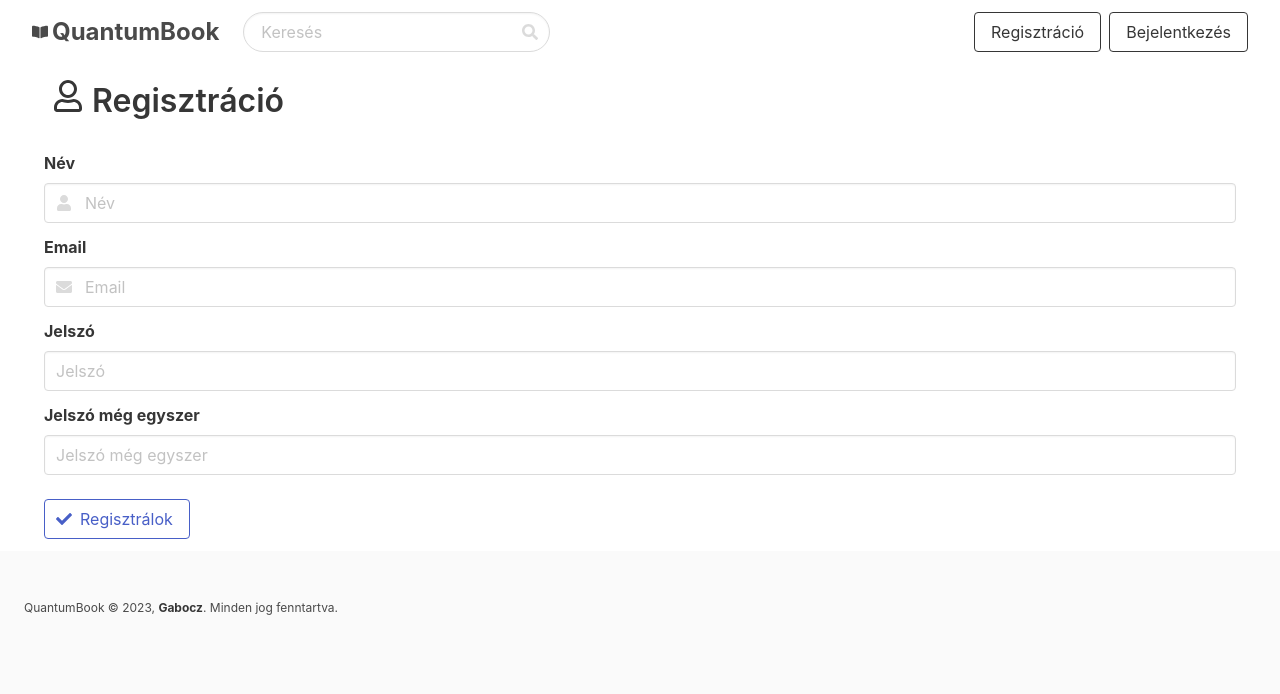
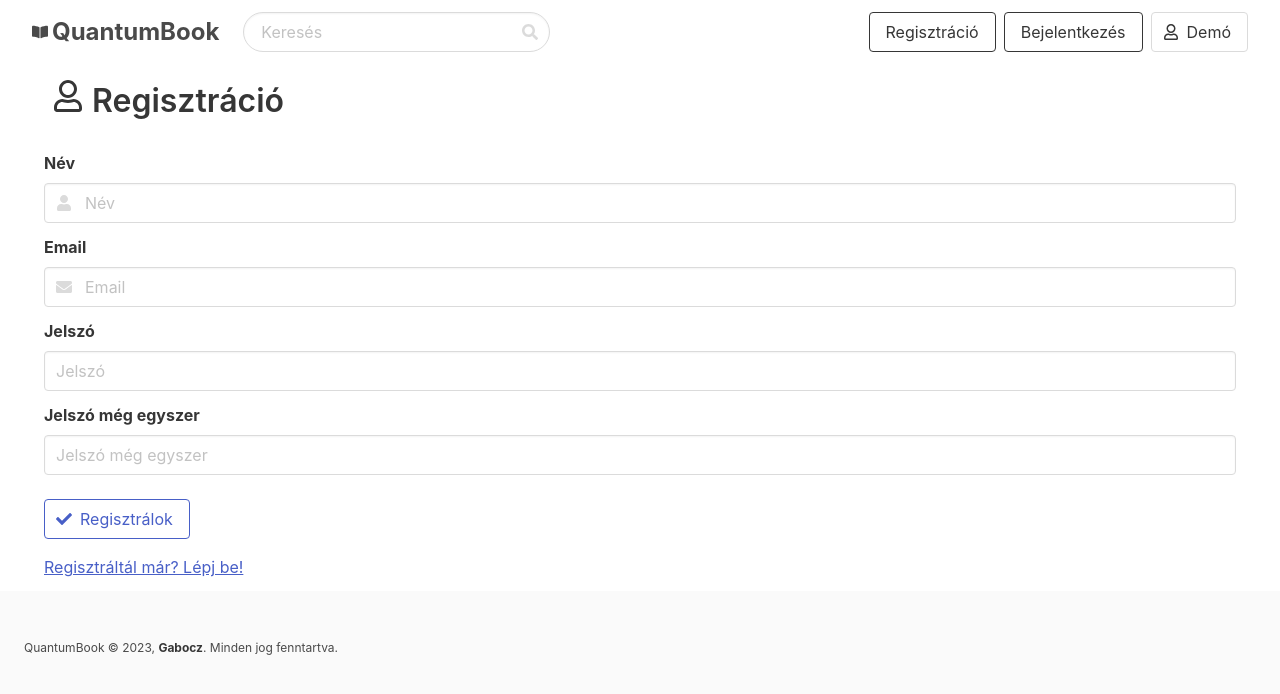
Before and after one commit to Gabocz/book-atlas-mern-app, a React (Create React App) app in the folder frontend/: page /register in a window 1280 px wide. Shown: the top 694 px of the page. Built offline with nearby package versions, Linux system fonts and the light colour scheme.

Commit message:
finished testUser functionality

```diff
--- a/frontend/src/components/Navbar.jsx
+++ b/frontend/src/components/Navbar.jsx
@@ -4,6 +4,7 @@ import { Link, useNavigate } from 'react-router-dom'
 import { toast } from 'react-toastify'
 import { UserContext } from '../context/UserContext'
 import { searchBooks} from './/../helpers/book'
+import TestUserLogin from './TestUserLogin'
 
 
 function Navbar({setFoundBooks, setIsLoading}) {
@@ -120,6 +121,7 @@ function Navbar({setFoundBooks, setIsLoading}) {
                   <Link to='/login' className="button is-dark is-outlined is-responsive">
                     Bejelentkezés
                   </Link>
+                  <TestUserLogin/>
                 </div>
               </div>
             </div>
--- /dev/null
+++ b/frontend/src/components/TestUserLogin.jsx
@@ -0,0 +1,30 @@
+import { useContext } from "react"
+import { useNavigate } from "react-router-dom"
+import { FaRegUser } from "react-icons/fa"
+import { UserContext } from "../context/UserContext"
+import { toast } from 'react-toastify'
+
+const testUser = {
+    email: "teszt@teszt.com",
+    password: "secret"
+}
+
+function TestUserLogin() {
+    const { login } = useContext(UserContext)
+    const navigate = useNavigate()
+
+    const loginTestUser = async() =>  {
+        await login(testUser)
+        navigate('/')
+        toast.success('Sikeres belépés.')
+    }
+
+    return (
+          <button onClick={loginTestUser} className="button is-responsive">
+          <span className="icon"><FaRegUser/></span>
+          <span>Demó</span>
+          </button>
+    )
+}
+
+export default TestUserLogin
--- a/frontend/src/pages/Login.jsx
+++ b/frontend/src/pages/Login.jsx
@@ -1,7 +1,7 @@
 import { useState, useContext } from 'react'
-import { useNavigate } from 'react-router-dom'
+import { useNavigate, Link } from 'react-router-dom'
 import BackButton from '../components/BackButton'
-import { FaEnvelope, FaSignInAlt, FaRegUser } from 'react-icons/fa'
+import { FaEnvelope, FaSignInAlt } from 'react-icons/fa'
 import { UserContext } from '../context/UserContext'
 import { toast } from 'react-toastify'
 
@@ -109,18 +109,14 @@ function Login() {
                     </button>
                 </div>
             </div>
-            </form>
-            <div className='mt-4'>
-              <button className="button is-responsive">
-                <span className="icon"><FaRegUser/></span>
-                <span>Demó</span>
-              </button>
-            </div>
-          </section>
+          </form>
+          <div className='mt-4'>
+            <Link className='is-underlined has-text-dark' to='/register'>Nincs még fiókod? Regisztrálj!</Link>
           </div>
+        </section>
+        </div>
     )
 }
 
 
-
 export default Login
--- a/frontend/src/pages/Register.jsx
+++ b/frontend/src/pages/Register.jsx
@@ -1,5 +1,5 @@
 import { useState, useContext } from 'react'
-import { useNavigate } from 'react-router-dom'
+import { useNavigate, Link } from 'react-router-dom'
 import { FaUser, FaRegUser, FaEnvelope, FaCheck } from 'react-icons/fa'
 import { toast } from 'react-toastify'
 import { UserContext } from '../context/UserContext'
@@ -152,6 +152,9 @@ function Register({ setIsLoading, isLoading }) {
                 </div>
             </div>
             </form>
+            <div className='mt-4'>
+              <Link className='is-underlined' to='/login'>Regisztráltál már? Lépj be!</Link>
+            </div>
           </section>
           </div>
     )
```
